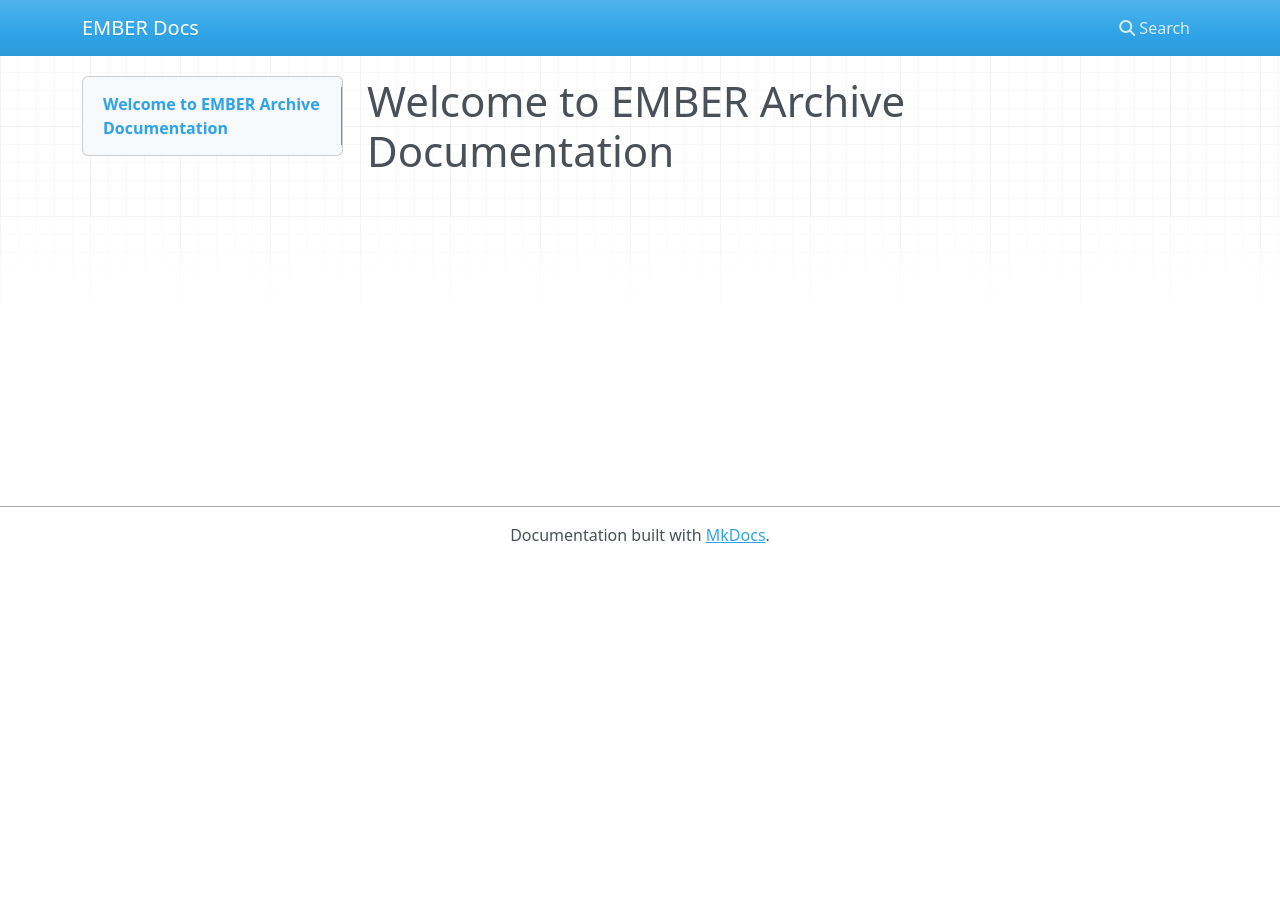
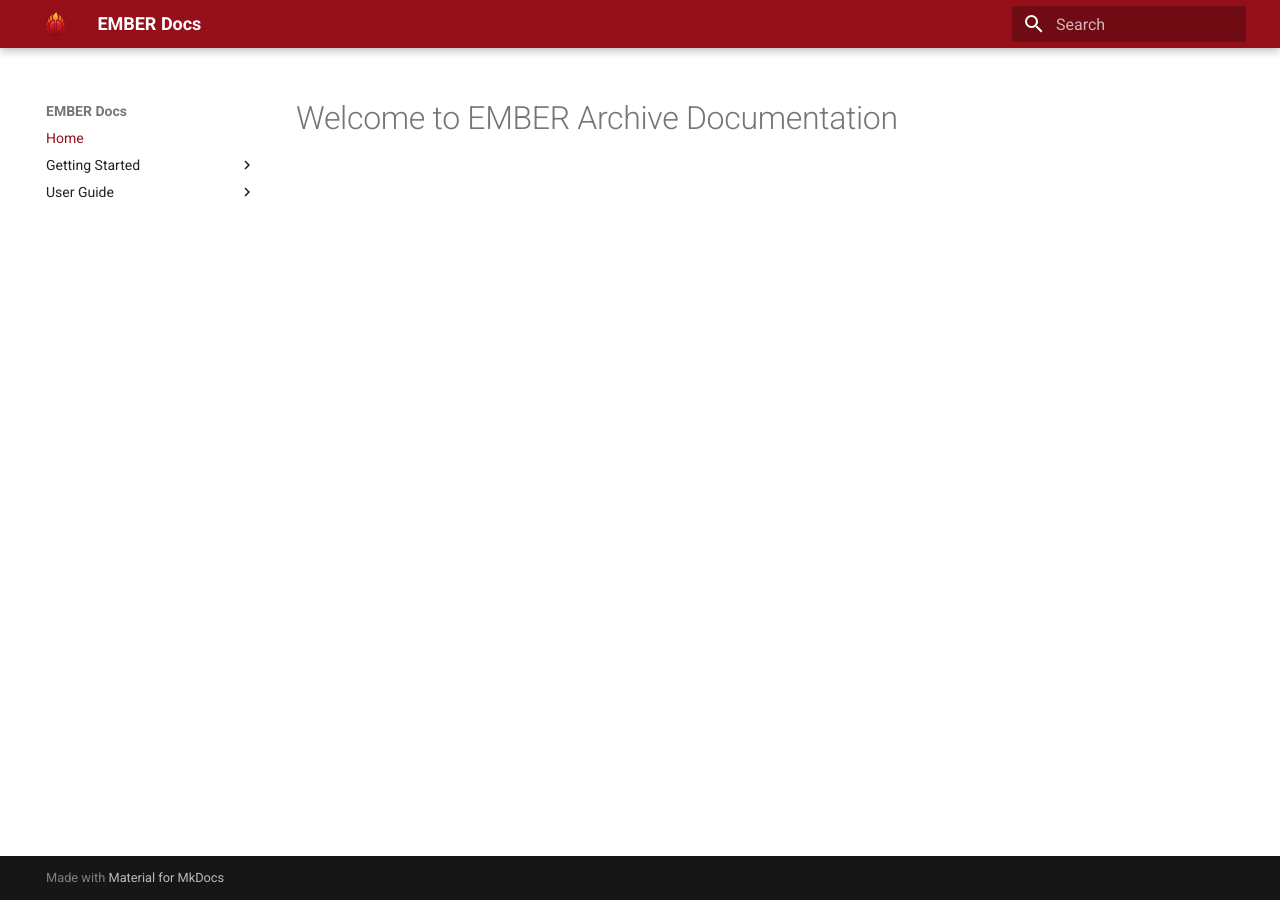
Before and after one commit to aplbrain/BBQS-EMBER-docs, an MkDocs documentation site: the page built from docs/index.md, in a window 1280 px wide. Built offline with MkDocs 1.6.1 and Material for MkDocs 9.7.7, drawn with Linux system fonts in a browser that asks for light colours; nearby versions of some CDN libraries.

Commit message:
Install mkdocs-mterial. Add theme, colors, icons. Add empty starter pages

```diff
--- /dev/null
+++ b/docs/stylesheets/extra.css
@@ -0,0 +1,5 @@
+:root  > * {
+  --md-primary-fg-color:        #950f1a;;
+  --md-primary-fg-color--light: #950f1a;;
+  --md-primary-fg-color--dark:  #950f1a;;
+}
--- a/mkdocs.yml
+++ b/mkdocs.yml
@@ -1 +1,22 @@
 site_name: EMBER Docs
+
+theme:
+  name: material
+  language: en
+  logo: assets/ember-logo.png
+  favicon: assets/favicon.ico
+  palette:
+    primary: custom
+    accent: custom
+
+extra_css:
+  - stylesheets/extra.css
+
+nav:
+  - Home: index.md
+  - Getting Started:
+    - Overview: getting-started/index.md
+  - User Guide:
+    - Overview: user-guide/index.md
+    - user-guide/uploading-data.md
+    - user-guide/downloading-data.md
--- a/pyproject.toml
+++ b/pyproject.toml
@@ -6,4 +6,5 @@ readme = "README.md"
 requires-python = ">=3.12"
 dependencies = [
     "mkdocs>=1.6.1",
+    "mkdocs-material>=9.7.0",
 ]
```
Also changed, not shown: docs/getting-started/index.md (added, +1 -0 lines), docs/user-guide/index.md (added, +1 -0 lines), docs/assets/ember-logo.png (added), docs/assets/favicon.ico (added), docs/user-guide/downloading-data.md (added), docs/user-guide/uploading-data.md (added), 1 other file.
